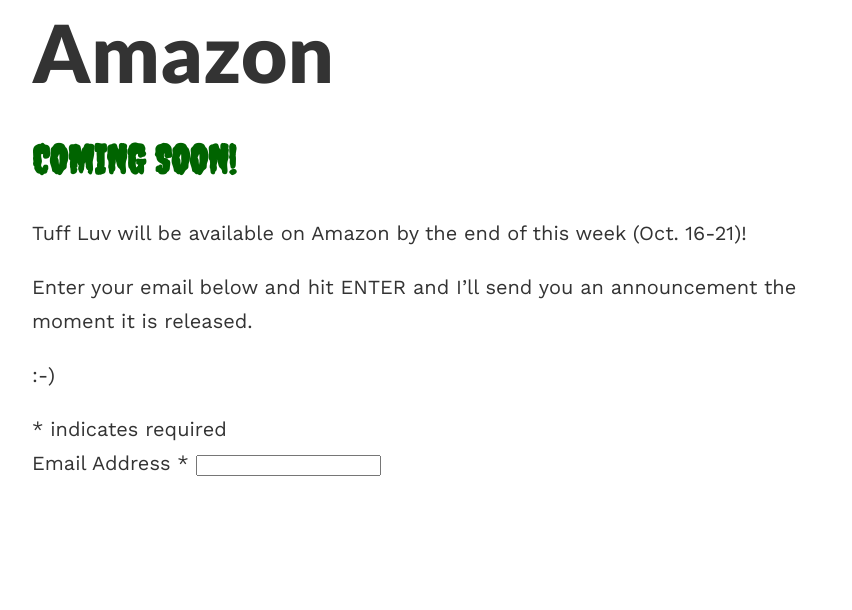
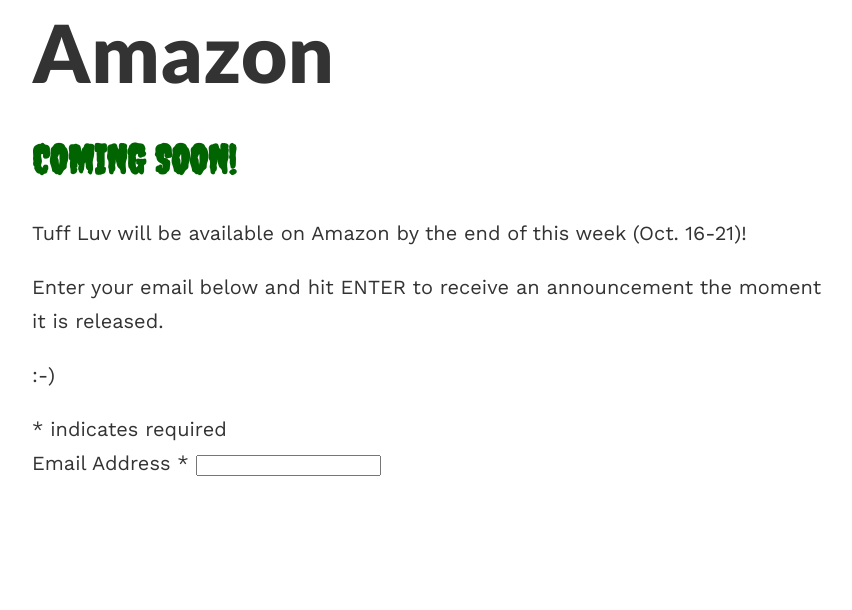
Before and after one commit to blake1ward/scruffy, a Jekyll site: the page built from Amazon.md, in a window 1280 px wide. Shown: the part 370-980 px from the top of the page, without its empty margins (208-1060 px from the left). Built offline with Jekyll 4.4.1, drawn with Linux system fonts in a browser that asks for light colours.

Commit message:
Update Amazon.md

```diff
--- a/Amazon.md
+++ b/Amazon.md
@@ -14,7 +14,7 @@ published: true
 
 Tuff Luv will be available on Amazon by the end of this week (Oct. 16-21)!
 
-Enter your email below and hit ENTER and I'll send you an announcement the moment it is released.
+Enter your email below and hit ENTER to receive an announcement the moment it is released.
 
 :-)
 
```
